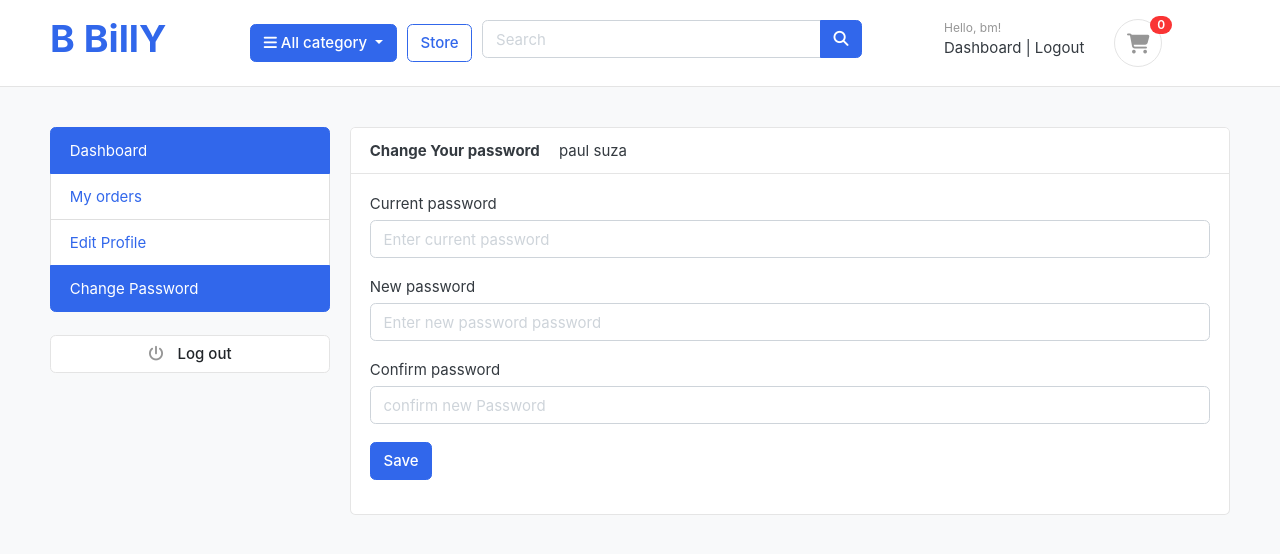
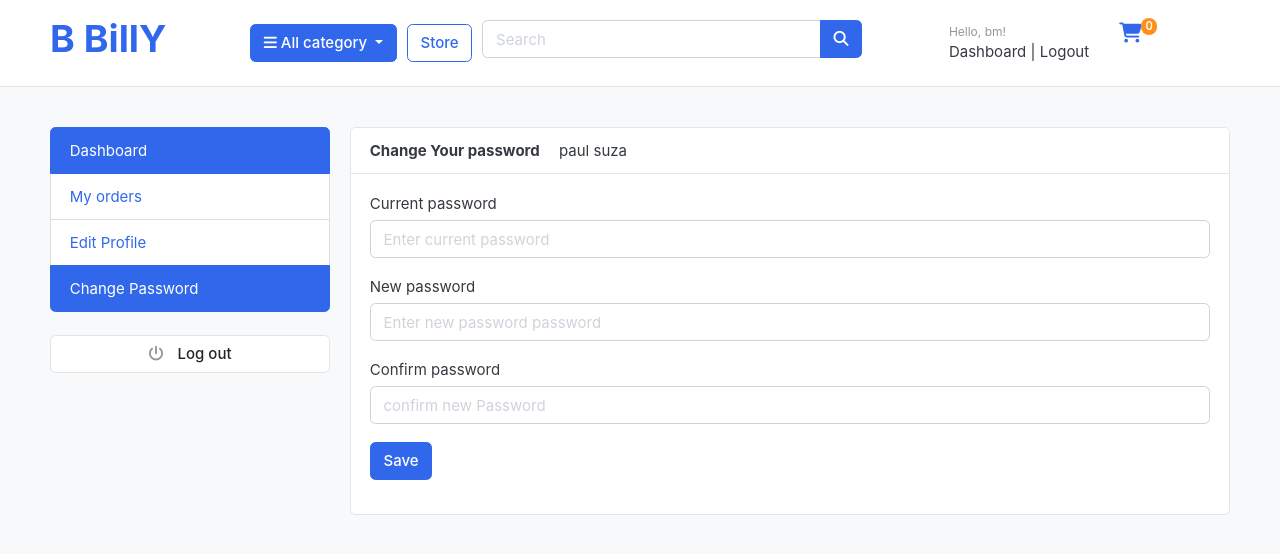
Before and after one commit to banzebilly/billy-online-store, a Django app: page /accounts/change_password/ in a window 1280 px wide. Shown: the top 554 px of the page. Run offline with Django 5.2, Linux system fonts and the light colour scheme; a user stored in the database is signed in; data comes from the database, SQL or seed files in the repository; data that the repository does not hold is empty; some libraries are stand-ins or nearby versions; some web fonts are replaced.

Commit message:
changed shopping cart icon

```diff
--- a/templates/includes/navbar.html
+++ b/templates/includes/navbar.html
@@ -57,8 +57,8 @@
                             </div>
                         {% endif %}
                         <a href="{% url 'cart' %}" class="widget-header pl-3 ml-3">
-                            <div class="icon icon-sm rounded-circle border"><i class="fa fa-shopping-cart"></i></div>
-                            <span class="badge badge-pill badge-danger notify">{{ cart_count }}</span>
+                            <i class="fa fa-shopping-cart text-primary" style="font-size: 20px;"></i>
+                            <span class="badge badge-warning" id="cart_counter" style="border-radius: 50px; position: relative; bottom:10px; left: -5px;">{{ cart_count }}</span>
                         </a>
                     </div>
                 </div>
```
